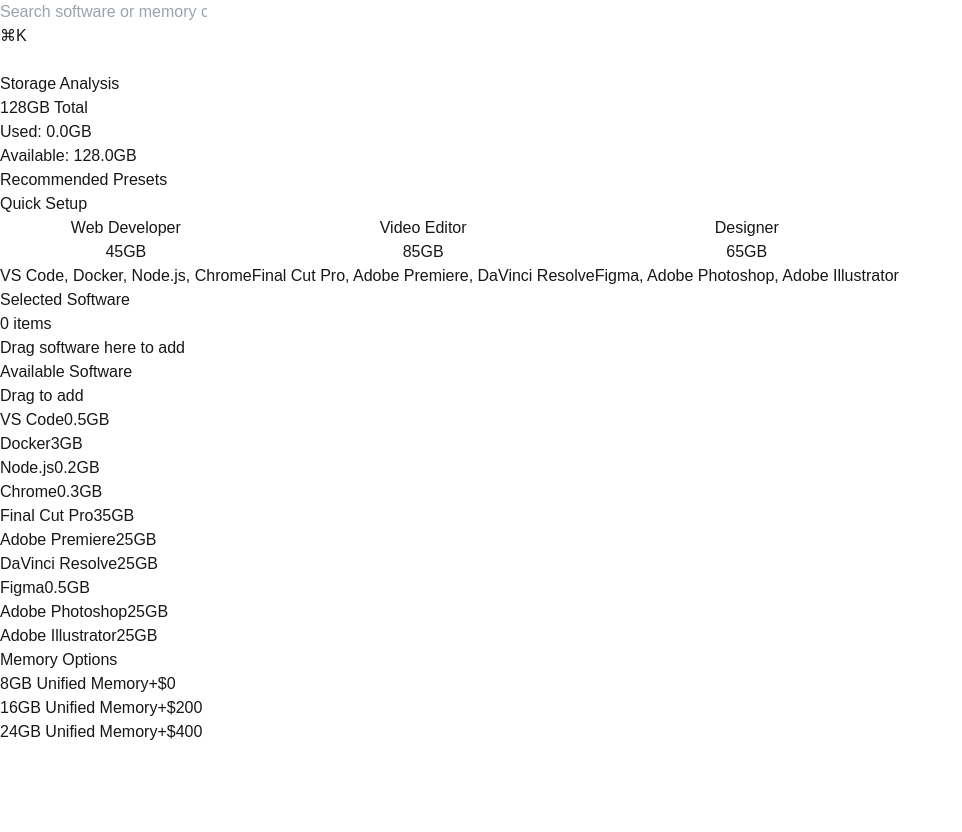
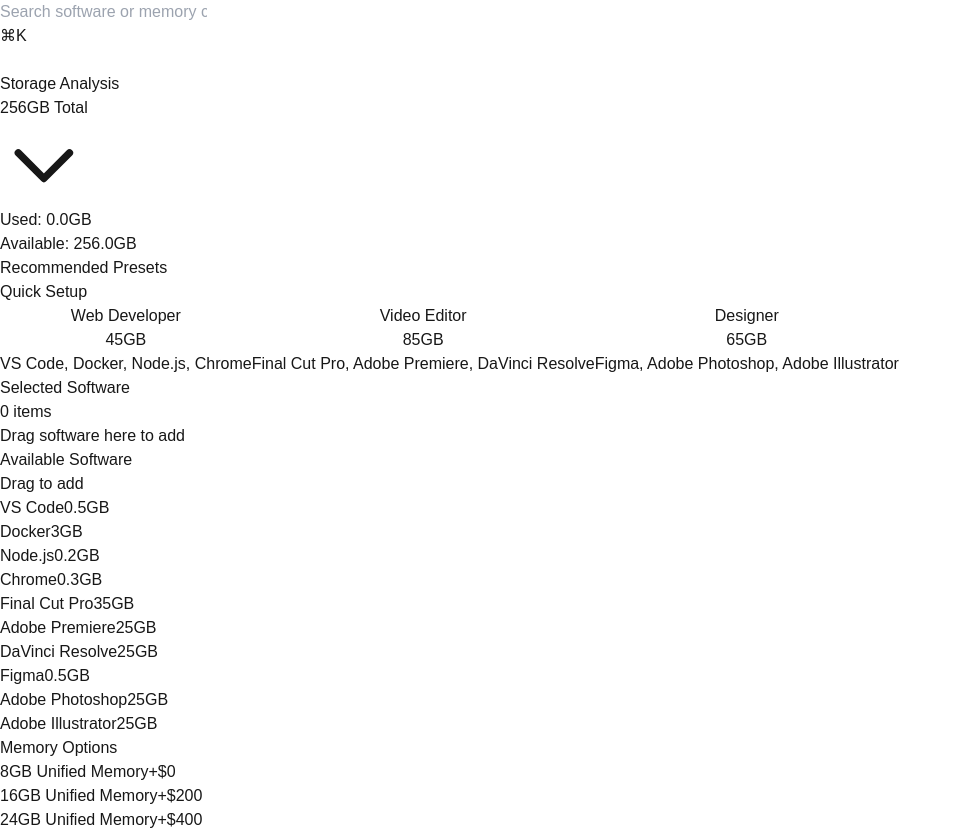
Before and after one commit to zhoudaxia233/ChooseYourMac, a Next.js app in the folder src/: page / in a window 1280 px wide. Shown: the whole page, without its empty margins (0-962 px from the left). Before the commit the page ends 800 px from the top, so only its background shows below. Built offline with nearby package versions, Linux system fonts and the light colour scheme.

Commit message:
add more options to storage selector

```diff
--- a/src/components/HardDriveAnalysis/index.js
+++ b/src/components/HardDriveAnalysis/index.js
@@ -1,13 +1,14 @@
 import React, { useState, useEffect } from 'react'
 import PresetSidebar from './PresetSidebar'
 import SoftwareList from './SoftwareList'
+import StorageSelector from '../StorageSelector'
 
 const HardDriveAnalysis = ({ searchQuery }) => {
   const [selectedSoftware, setSelectedSoftware] = useState([])
   const [selectedPresetId, setSelectedPresetId] = useState(null)
   const [usedSpace, setUsedSpace] = useState(0)
   const [softwareData, setSoftwareData] = useState({})
-  const STORAGE_LIMIT = 128
+  const [storageLimit, setStorageLimit] = useState(256) // 默认 256GB
 
   useEffect(() => {
     fetch('/software-data.json')
@@ -38,7 +39,7 @@
     setSelectedSoftware(newSoftwareList)
   }
 
-  const usagePercentage = (usedSpace / STORAGE_LIMIT) * 100
+  const usagePercentage = (usedSpace / storageLimit) * 100
 
   return (
     <div
@@ -54,12 +55,7 @@
           >
             Storage Analysis
           </h2>
-          <div
-            className="text-sm font-medium px-3 py-1 rounded-full
-            bg-gray-100 dark:bg-gray-800 text-gray-600 dark:text-gray-400"
-          >
-            {STORAGE_LIMIT}GB Total
-          </div>
+          <StorageSelector onStorageChange={setStorageLimit} />
         </div>
 
         {/* Progress Bar Section */}
@@ -71,7 +67,7 @@
             </span>
             <span className="flex items-center text-gray-600 dark:text-gray-400">
               <div className="w-2 h-2 rounded-full bg-gray-200 dark:bg-gray-700 mr-2" />
-              Available: {(STORAGE_LIMIT - usedSpace).toFixed(1)}GB
+              Available: {(storageLimit - usedSpace).toFixed(1)}GB
             </span>
           </div>
 
@@ -87,11 +83,13 @@
                   ? 'bg-gradient-to-r from-yellow-400 to-yellow-500'
                   : 'bg-gradient-to-r from-blue-500 to-blue-600'
               }`}
-              style={{ width: `${Math.min(usagePercentage, 100)}%` }}
+              style={{
+                width: `${Math.min((usedSpace / storageLimit) * 100, 100)}%`,
+              }}
             />
           </div>
 
-          {usagePercentage > 100 && (
+          {usedSpace > storageLimit && (
             <p className="flex items-center text-red-500 text-sm animate-pulse">
               <svg
                 className="w-4 h-4 mr-2"
@@ -106,7 +104,7 @@
                   d="M12 9v2m0 4h.01m-6.938 4h13.856c1.54 0 2.502-1.667 1.732-3L13.732 4c-.77-1.333-2.694-1.333-3.464 0L3.34 16c-.77 1.333.192 3 1.732 3z"
                 />
               </svg>
-              Storage limit exceeded by {(usedSpace - STORAGE_LIMIT).toFixed(1)}
+              Storage limit exceeded by {(usedSpace - storageLimit).toFixed(1)}
               GB
             </p>
           )}
--- /dev/null
+++ b/src/components/StorageSelector.js
@@ -0,0 +1,78 @@
+import { useState } from 'react'
+
+const StorageSelector = ({ onStorageChange }) => {
+  const options = [
+    { size: '128GB', value: 128 },
+    { size: '256GB', value: 256 },
+    { size: '512GB', value: 512 },
+    { size: '1TB', value: 1024 },
+    { size: '2TB', value: 2048 },
+  ]
+
+  const [isOpen, setIsOpen] = useState(false)
+  const [selectedStorage, setSelectedStorage] = useState(256)
+
+  const formatStorage = value => {
+    return value >= 1024 ? `${value / 1024}TB` : `${value}GB`
+  }
+
+  return (
+    <div className="relative">
+      <button
+        onClick={() => setIsOpen(!isOpen)}
+        className="flex items-center gap-1 px-3 py-1 rounded-full
+          bg-gray-100 hover:bg-gray-200 dark:bg-gray-800 dark:hover:bg-gray-700
+          text-sm font-medium text-gray-600 dark:text-gray-400
+          transition-colors relative"
+      >
+        <span>{formatStorage(selectedStorage)} Total</span>
+        <svg
+          className={`w-4 h-4 transition-transform ${
+            isOpen ? 'rotate-180' : ''
+          }`}
+          fill="none"
+          viewBox="0 0 24 24"
+          stroke="currentColor"
+        >
+          <path
+            strokeLinecap="round"
+            strokeLinejoin="round"
+            strokeWidth={2}
+            d="M19 9l-7 7-7-7"
+          />
+        </svg>
+      </button>
+
+      {isOpen && (
+        <>
+          <div
+            className="fixed inset-0 z-30"
+            onClick={() => setIsOpen(false)}
+          />
+          <div
+            className="absolute right-0 mt-2 py-2 w-48 bg-white dark:bg-gray-800
+              rounded-xl shadow-lg border border-gray-200 dark:border-gray-700 z-40"
+          >
+            {options.map(option => (
+              <button
+                key={option.size}
+                onClick={() => {
+                  setSelectedStorage(option.value)
+                  onStorageChange(option.value)
+                  setIsOpen(false)
+                }}
+                className="w-full px-4 py-2 text-left text-sm hover:bg-gray-100
+                  dark:hover:bg-gray-700 text-gray-700 dark:text-gray-300
+                  transition-colors"
+              >
+                {option.size} Storage
+              </button>
+            ))}
+          </div>
+        </>
+      )}
+    </div>
+  )
+}
+
+export default StorageSelector
```
